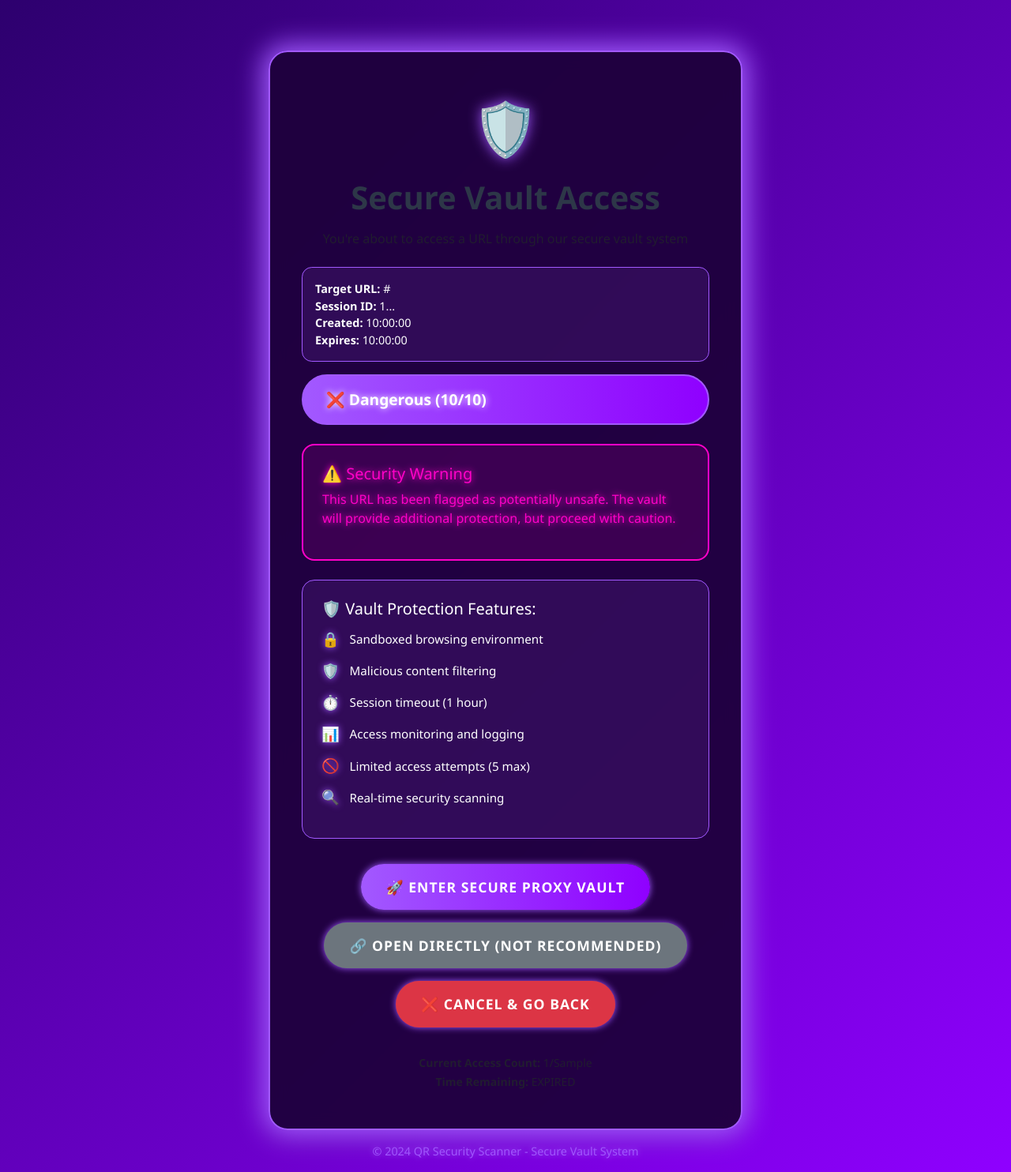
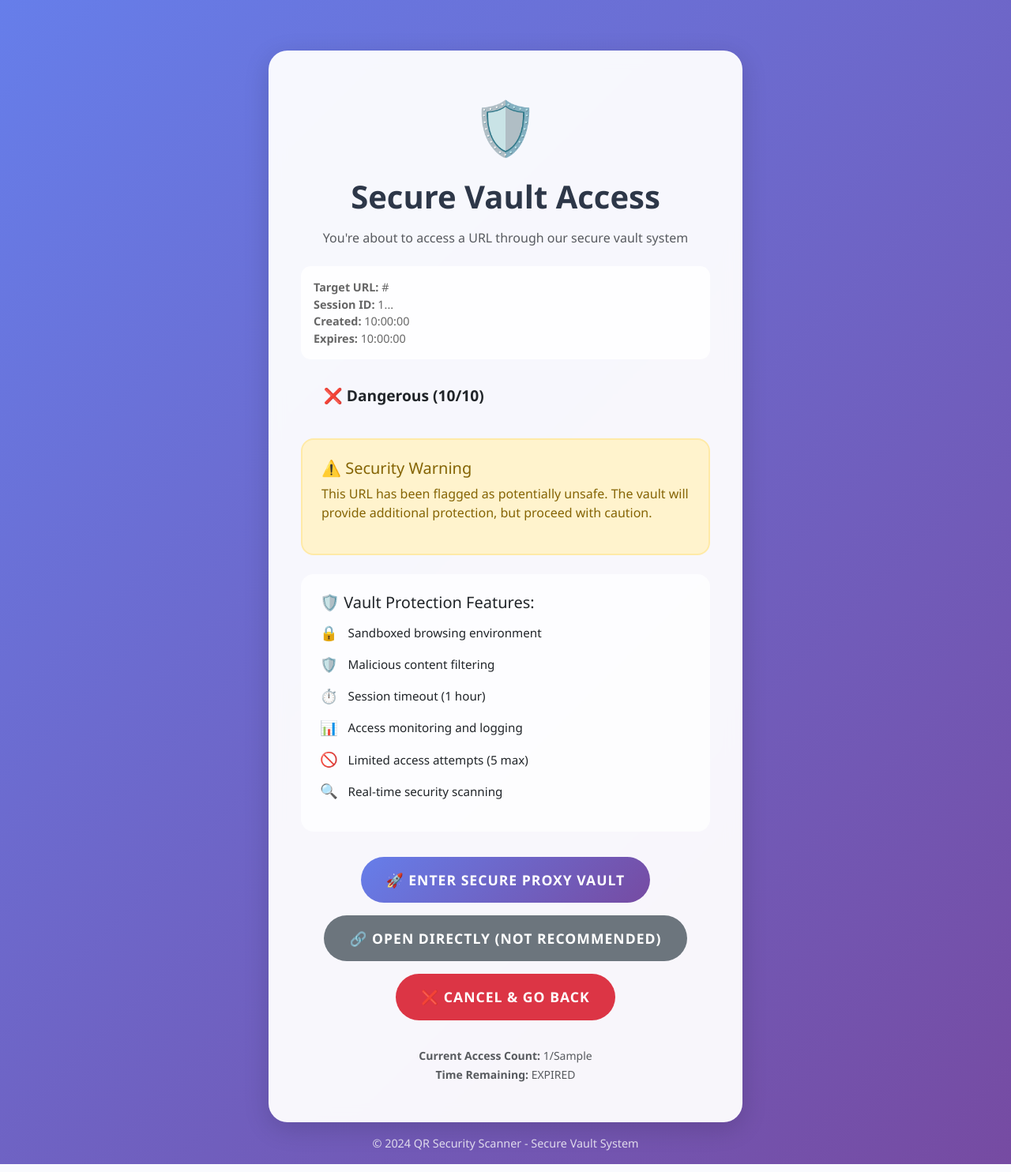
Before and after one commit to Mayankk-098/qr-shield, a Flask app: template templates/vault_landing.html in a window 1280 px wide. Shown: the whole page at 79% size. Run offline with Flask 3, Linux system fonts and the light colour scheme; the template is opened without the code that fills it: most values are stand-ins (such as "Sample title", 1, 10 or a date in 2020).

Commit message:
Initial commit

```diff
--- a/templates/vault_landing.html
+++ b/templates/vault_landing.html
@@ -8,21 +8,20 @@
     <style>
         body {
             min-height: 100vh;
-            background: linear-gradient(135deg, #2d006e 0%, #8f00ff 100%);
+            background: linear-gradient(135deg, #667eea 0%, #764ba2 100%);
             display: flex;
             flex-direction: column;
             font-family: 'Segoe UI', Tahoma, Geneva, Verdana, sans-serif;
-            color: #fff;
         }
         .vault-card {
-            box-shadow: 0 0 32px 8px #a259ff, 0 8px 32px rgba(0,0,0,0.18);
+            box-shadow: 0 8px 32px rgba(0,0,0,0.15);
             border-radius: 1.5rem;
-            background: rgba(30, 0, 60, 0.95);
+            background: rgba(255, 255, 255, 0.95);
             backdrop-filter: blur(10px);
             padding: 3rem 2.5rem;
             margin-top: 4rem;
             animation: vaultFadeIn 1s ease-out;
-            border: 2px solid #a259ff;
+            border: 1px solid rgba(255, 255, 255, 0.2);
         }
         @keyframes vaultFadeIn {
             from {
@@ -38,8 +37,6 @@
             font-size: 4rem;
             margin-bottom: 1rem;
             animation: pulse 2s infinite;
-            color: #a259ff;
-            text-shadow: 0 0 16px #a259ff;
         }
         @keyframes pulse {
             0%, 100% { transform: scale(1); }
@@ -51,22 +48,16 @@
             border-radius: 2rem;
             font-weight: bold;
             margin: 1rem 0;
-            background: linear-gradient(90deg, #a259ff 0%, #8f00ff 100%);
-            color: #fff;
-            border: 2px solid #a259ff;
-            text-shadow: 0 0 8px #fff;
         }
-        .safety-safe { background: rgba(0,255,234,0.12); color: #00ffea; border: 2px solid #00ffea; text-shadow: 0 0 8px #00ffea; }
-        .safety-suspicious { background: rgba(255,145,0,0.12); color: #ff9100; border: 2px solid #ff9100; text-shadow: 0 0 8px #ff9100; }
-        .safety-dangerous { background: rgba(255,0,200,0.12); color: #ff00c8; border: 2px solid #ff00c8; text-shadow: 0 0 8px #ff00c8; }
+        .safety-safe { background: #d4edda; color: #155724; border: 2px solid #c3e6cb; }
+        .safety-suspicious { background: #fff3cd; color: #856404; border: 2px solid #ffeaa7; }
+        .safety-dangerous { background: #f8d7da; color: #721c24; border: 2px solid #f5c6cb; }
 
         .vault-features {
-            background: rgba(162,89,255,0.12);
+            background: rgba(255, 255, 255, 0.8);
             border-radius: 1rem;
             padding: 1.5rem;
             margin: 1.5rem 0;
-            color: #fff;
-            border: 1px solid #a259ff;
         }
         .feature-item {
             display: flex;
@@ -77,17 +68,14 @@
         .feature-icon {
             margin-right: 0.8rem;
             font-size: 1.2em;
-            color: #a259ff;
-            text-shadow: 0 0 8px #a259ff;
         }
         .warning-box {
-            background: rgba(255,0,200,0.12);
-            border: 2px solid #ff00c8;
+            background: #fff3cd;
+            border: 2px solid #ffeaa7;
             border-radius: 1rem;
             padding: 1.5rem;
             margin: 1.5rem 0;
-            color: #ff00c8;
-            text-shadow: 0 0 8px #ff00c8;
+            color: #856404;
         }
         .btn-vault {
             font-size: 1.1em;
@@ -98,45 +86,40 @@
             letter-spacing: 1px;
             transition: all 0.3s ease;
             margin: 0.5rem;
-            background: linear-gradient(90deg, #a259ff 0%, #8f00ff 100%);
-            color: #fff;
-            border: none;
-            box-shadow: 0 0 8px #a259ff;
         }
         .btn-vault:hover {
             transform: translateY(-2px);
-            box-shadow: 0 0 16px #fff, 0 0 32px #a259ff;
-            background: linear-gradient(90deg, #8f00ff 0%, #a259ff 100%);
-            color: #fff;
+            box-shadow: 0 8px 25px rgba(0,0,0,0.2);
         }
         .btn-vault-primary {
-            background: linear-gradient(90deg, #a259ff 0%, #8f00ff 100%);
-            color: #fff;
+            background: linear-gradient(135deg, #667eea 0%, #764ba2 100%);
+            border: none;
+            color: white;
         }
         .btn-vault-secondary {
             background: #6c757d;
-            color: #fff;
+            border: none;
+            color: white;
         }
         .btn-vault-danger {
             background: #dc3545;
-            color: #fff;
+            border: none;
+            color: white;
         }
         .session-info {
-            background: rgba(162,89,255,0.12);
+            background: rgba(255, 255, 255, 0.9);
             border-radius: 0.8rem;
             padding: 1rem;
             margin: 1rem 0;
             font-size: 0.9em;
-            color: #fff;
-            border: 1px solid #a259ff;
+            color: #666;
         }
         .footer {
             margin-top: auto;
             padding: 1rem 0;
             text-align: center;
-            color: #a259ff;
+            color: rgba(255, 255, 255, 0.8);
             font-size: 0.9rem;
-            text-shadow: 0 0 8px #a259ff;
         }
     </style>
 </head>
```
Also changed, not shown: templates/admin_dashboard.html (+13 -36 lines), templates/scan.html (+4 -43 lines), templates/scan_result.html (+32 -71 lines).
